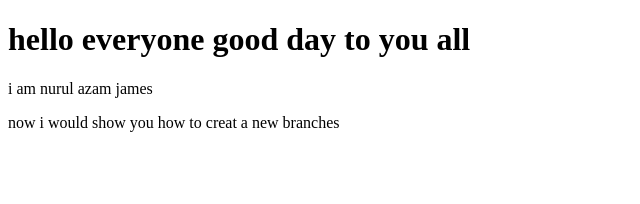
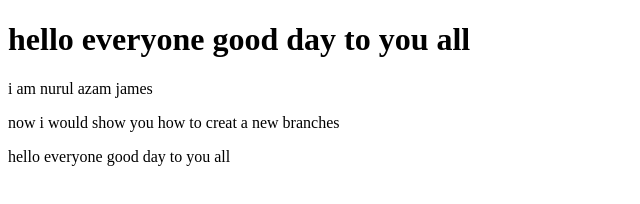
Before and after one commit to Nurulazam950344/how-to-creat-new-branch, a plain HTML site: page index.html in a window 1280 px wide. Shown: the whole page, without its empty margins (0-640 px from the left). Drawn offline with Linux system fonts and the light colour scheme.

Commit message:
learned github

```diff
--- a/index.html
+++ b/index.html
@@ -7,6 +7,7 @@
 <h1>hello everyone  good day to you all</h1>
 <p>i am nurul azam james</p>
 <p>now i would show you how to creat a new branches</p>
+<p>hello everyone good day to you all</p>
 <body>
 
 </body>
```
